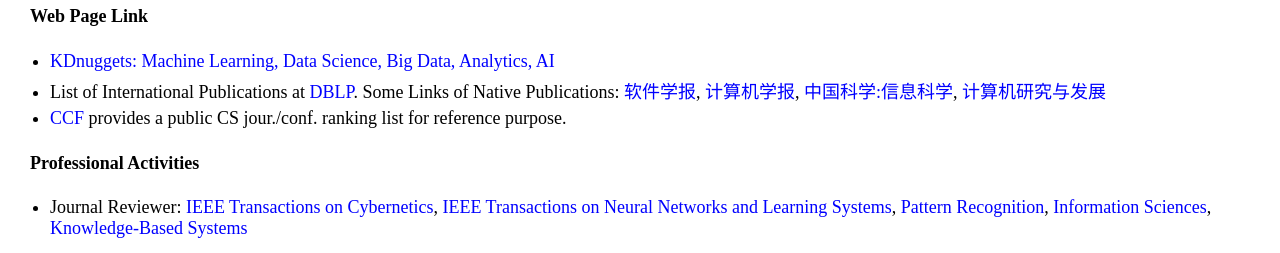
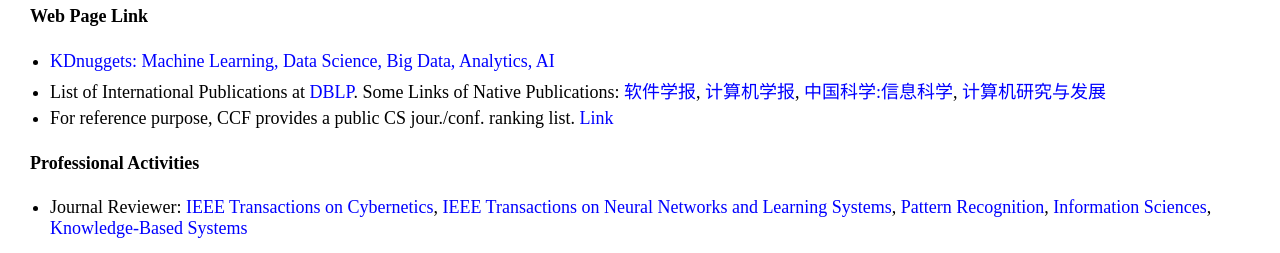
Before and after one commit to jiazhang-ml/jiazhang-ml.github.io, a Jekyll site: the page built from index.md, in a window 1280 px wide. Shown: the part 627-880 px from the top of the page. Built offline with Jekyll 4.4.1, drawn with Linux system fonts in a browser that asks for light colours; grey boxes are pictures that could not be loaded.

Commit message:
Update index.md

```diff
--- a/index.md
+++ b/index.md
@@ -26,7 +26,7 @@ I am boardly interested in machine learning, data mining, and artificial intelli
 #### Web Page Link
 * [KDnuggets: Machine Learning, Data Science, Big Data, Analytics, AI](https://www.kdnuggets.com/)
 * List of International Publications at [DBLP](https://dblp.uni-trier.de/db/). Some Links of Native Publications: [软件学报](http://navi.cnki.net/knavi/JournalDetail?pcode=CJFD&pykm=RJXB), [计算机学报](http://navi.cnki.net/knavi/JournalDetail?pcode=CJFD&pykm=JSJX), [中国科学:信息科学](http://navi.cnki.net/knavi/JournalDetail?pcode=CJFD&pykm=PZKX), [计算机研究与发展](http://navi.cnki.net/knavi/JournalDetail?pcode=CJFD&pykm=JFYZ)
-* [CCF](https://www.ccf.org.cn/Academic_Evaluation/By_category/) provides a public CS jour./conf. ranking list for reference purpose.
+* For reference purpose, CCF provides a public CS jour./conf. ranking list. [Link](https://www.ccf.org.cn/Academic_Evaluation/By_category/)
 
 #### Professional Activities
 * Journal Reviewer: [IEEE Transactions on Cybernetics](https://mc.manuscriptcentral.com/cyb-ieee), [IEEE Transactions on Neural Networks and Learning Systems](https://mc.manuscriptcentral.com/tnnls), [Pattern Recognition](https://www.journals.elsevier.com/pattern-recognition/), [Information Sciences](https://www.journals.elsevier.com/information-sciences), [Knowledge-Based Systems](https://www.journals.elsevier.com/knowledge-based-systems)
```
